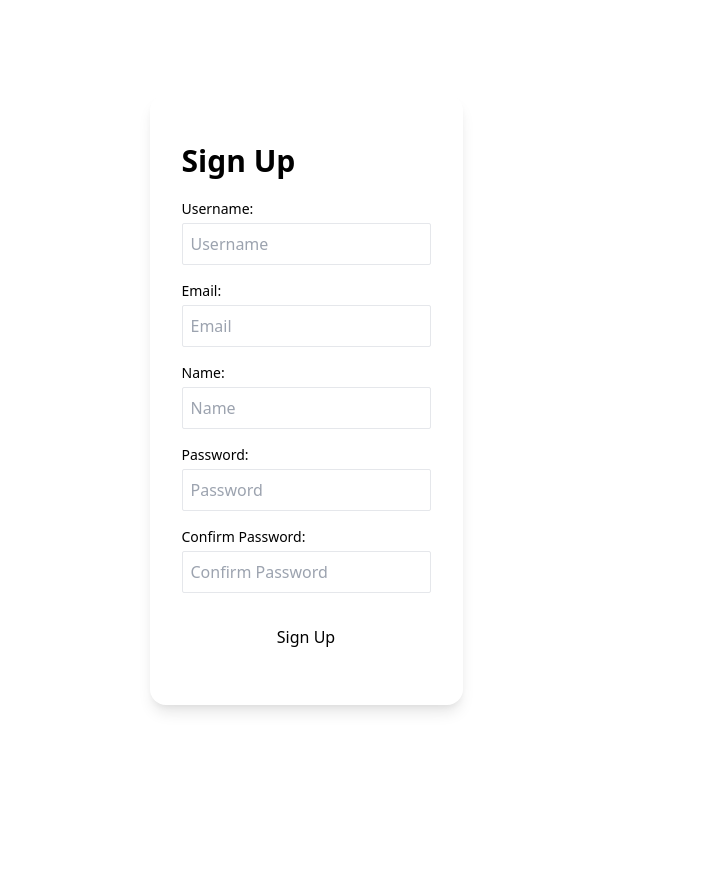
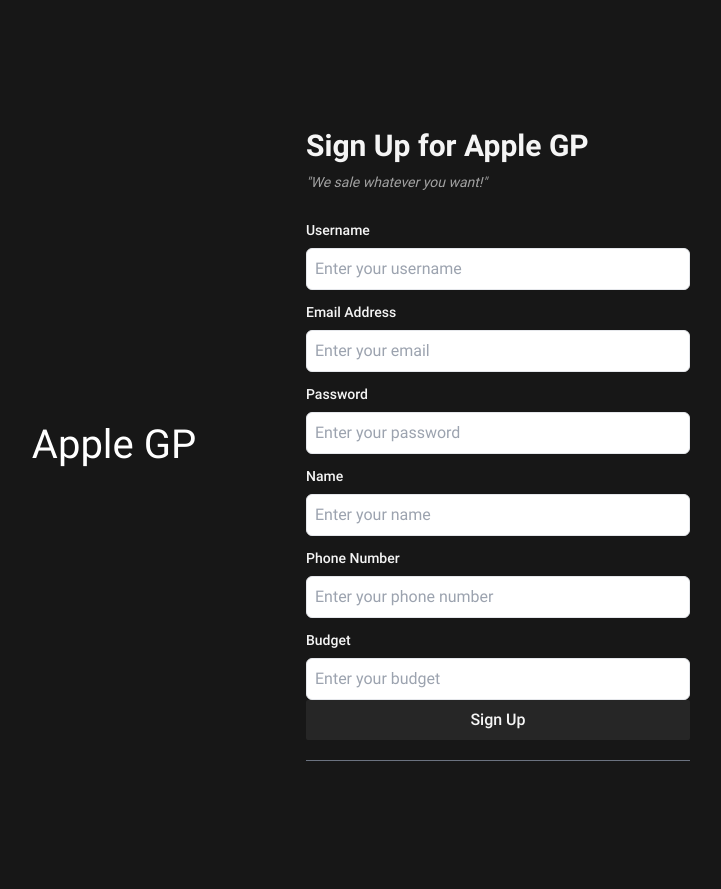
Before and after one commit to caideptrai/Apple, a Flask app: page /auth/register in a window 1280 px wide. Shown: the whole page, without its empty margins (334-1055 px from the left). Before the commit the page ends 712 px from the top, so only its background shows below. Run offline with Flask 3, Linux system fonts and the light colour scheme.

Commit message:
change logic auth.py

```diff
--- a/auth/auth.py
+++ b/auth/auth.py
@@ -1,41 +1,55 @@
-# from flask import Blueprint, render_template
-from flask import Blueprint, render_template, request, redirect, url_for, session, flash
-from werkzeug.security import check_password_hash, generate_password_hash
+from flask import Blueprint, render_template, request, redirect, url_for, session
+from werkzeug.security import generate_password_hash, check_password_hash
 from models import User, db
-
 
 auth_blueprint = Blueprint('auth', __name__, template_folder='templates')
 
 @auth_blueprint.route('/register', methods=['GET', 'POST'])
 def register():
     if request.method == 'POST':
+        # Lấy thông tin từ form
         username = request.form.get('username')
         email = request.form.get('email')
         password = request.form.get('password')
-        confirm_password = request.form.get('confirm-password')
-        name = request.form.get('name')  # Thêm dòng này để lấy giá trị tên từ form
+        name = request.form.get('name')
+        phone_number = request.form.get('phone_number')
+        budget = request.form.get('budget')
 
-        # Kiểm tra xác nhận mật khẩu và kiểm tra email đã tồn tại
-        if password != confirm_password:
-            flash('Passwords do not match!', 'error')
-            return redirect(url_for('auth.register'))
+        # Kiểm tra xem có bất kỳ trường nào trống không
+        if not (username and email and password and name and phone_number and budget):
+            error_message = 'Please fill in all fields.'
+            return render_template('register.html', error_message=error_message)
 
+        # Kiểm tra xem email đã được sử dụng chưa
         existing_user = User.query.filter_by(email=email).first()
         if existing_user:
-            flash('Email already exists. Please use a different email.', 'error')
-            return redirect(url_for('auth.register'))
+            error_message = 'Email already exists. Please use a different email.'
+            return render_template('register.html', error_message=error_message)
 
-        # Tạo một hash password và tạo một instance của User
+        # Tạo hash password
         hashed_password = generate_password_hash(password)
-        new_user = User(username=username, email=email, hash_password=hashed_password, name=name)  # Thêm name vào đây
 
-        # Thêm user mới vào cơ sở dữ liệu và chuyển hướng người dùng đến trang đăng nhập
+        # Tạo user mới
+        new_user = User(
+            username=username,
+            email=email,
+            hash_password=hashed_password,
+            role='customer',
+            name=name,
+            phone_number=phone_number,
+            budget=budget
+        )
+
+        # Thêm user mới vào cơ sở dữ liệu
         db.session.add(new_user)
         db.session.commit()
-        flash('Registered successfully. You can now log in.', 'success')
+
+        # Đăng ký thành công, chuyển hướng đến trang đăng nhập
         return redirect(url_for('auth.login'))
 
     return render_template('register.html')
+
+
 
 @auth_blueprint.route('/login', methods=['GET', 'POST'])
 def login():
--- a/auth/templates/register.html
+++ b/auth/templates/register.html
@@ -1,40 +1,51 @@
 <!DOCTYPE html>
 <html lang="en">
 <head>
-  <meta charset="UTF-8">
-  <meta name="viewport" content="width=device-width, initial-scale=1.0">
-  <!-- Add Tailwind CSS -->
-  <link href="https://cdn.jsdelivr.net/npm/tailwindcss@2.2.19/dist/tailwind.min.css" rel="stylesheet">
-  <title>Apple DP - Register</title>
+    <meta charset="UTF-8" />
+    <meta name="viewport" content="width=device-width, initial-scale=1.0" />
+    <link rel="stylesheet" href="../../static/output.css" />
+    <title>Apple GP - Register</title>
+    <style>
+        .bg-radial-dark {
+            background: radial-gradient(#252525,#1c1c1c);
+        }
+    </style>
 </head>
 <body>
-  <section class="bg-radial dark:bg-neutral-800 min-h-screen flex items-center justify-center">
-    <div class="py-12 px-8 flex bg-neutral-800 rounded-2xl shadow-lg max-w-md">
-      <form action="{{ url_for('auth.register') }}" method="POST" class="flex flex-col w-full">
-        <h2 class="text-neutral-900 dark:text-neutral-100 font-bold text-3xl mb-5">Sign Up</h2>
-        <div class="mb-4">
-          <label for="username" class="block text-sm text-neutral-900 dark:text-neutral-100 mb-1">Username:</label>
-          <input id="username" class="p-2 w-full rounded-sm border text-black" type="text" name="username" placeholder="Username">
+<section class="bg-radial-dark min-h-screen flex items-center justify-center">
+    <div class="py-32 px-52 flex bg-neutral-900 rounded-2xl shadow-lg max-w-5xl">
+        <div class="w-1/2 flex flex-col justify-center" style="font-size: 40px;">
+            <div class="text-left">
+                Apple GP
+            </div>
         </div>
-        <div class="mb-4">
-          <label for="email" class="block text-sm text-neutral-900 dark:text-neutral-100 mb-1">Email:</label>
-          <input id="email" class="p-2 w-full rounded-sm border text-black" type="text" name="email" placeholder="Email">
+
+        <div class="w-1/2 items-center">
+            <h2 class="text-neutral-100 font-bold text-3xl mb-2 w-96">Sign Up for Apple GP</h2>
+            <p class="text-sm italic text-neutral-400 mb-4">"We sale whatever you want!"</p>
+            <form action= {{ url_for('auth.register') }} method="POST" class="flex flex-col">
+                <p class="py-2 mt-1 text-sm font-medium text-neutral-100">Username</p>
+                <input class="p-2 w-96 rounded-md border text-black" type="text" name="username" placeholder="Enter your username">
+                <p class="py-2 mt-1 text-sm font-medium text-neutral-100">Email Address</p>
+                <input class="p-2 w-96 rounded-md border text-black" type="text" name="email" placeholder="Enter your email">
+                <p class="py-2 mt-1 text-sm font-medium text-neutral-100">Password</p>
+                <input class="p-2 w-96 rounded-md border text-black" type="password" name="password" placeholder="Enter your password">
+                <p class="py-2 mt-1 text-sm font-medium text-neutral-100">Name</p>
+                <input class="p-2 w-96 rounded-md border text-black" type="text" name="name" placeholder="Enter your name">
+                <p class="py-2 mt-1 text-sm font-medium text-neutral-100">Phone Number</p>
+                <input class="p-2 w-96 rounded-md border text-black" type="text" name="phone_number" placeholder="Enter your phone number">
+                <p class="py-2 mt-1 text-sm font-medium text-neutral-100">Budget</p>
+                <input class="p-2 w-96 rounded-md border text-black" type="text" name="budget" placeholder="Enter your budget">
+                <button type="submit" class="bg-neutral-800 rounded-sm py-2 text-neutral-100 font-medium w-96">Sign Up</button>
+            </form>
+            <div class="mt-5 w-60 grid text-gray-500 items-center">
+                <hr class="border-gray-500 border-solid w-96">
+            </div>
+            {% if error_message %}
+            <div class="text-red-500">{{ error_message }}</div>
+            {% endif %}
         </div>
-        <div class="mb-4">
-          <label for="name" class="block text-sm text-neutral-900 dark:text-neutral-100 mb-1">Name:</label>
-          <input id="name" class="p-2 w-full rounded-sm border text-black" type="text" name="name" placeholder="Name">
-        </div>
-        <div class="mb-4">
-          <label for="password" class="block text-sm text-neutral-900 dark:text-neutral-100 mb-1">Password:</label>
-          <input id="password" class="p-2 w-full rounded-sm border text-black" type="password" name="password" placeholder="Password">
-        </div>
-        <div class="mb-6">
-          <label for="confirm-password" class="block text-sm text-neutral-900 dark:text-neutral-100 mb-1">Confirm Password:</label>
-          <input id="confirm-password" class="p-2 w-full rounded-sm border text-black" type="password" name="confirm-password" placeholder="Confirm Password">
-        </div>
-        <button type="submit" class="bg-neutral-900 dark:bg-neutral-700 w-full rounded-sm py-2 text-neutral-900 dark:text-neutral-100 font-medium">Sign Up</button>
-      </form>
     </div>
-  </section>
+</section>
 </body>
 </html>
--- a/static/output.css
+++ b/static/output.css
@@ -707,10 +707,6 @@ video {
   margin-bottom: 1.25rem;
 }
 
-.mb-1 {
-  margin-bottom: 0.25rem;
-}
-
 .mb-10 {
   margin-bottom: 2.5rem;
 }
@@ -1105,10 +1101,6 @@ video {
 
 .max-w-\[800px\] {
   max-width: 800px;
-}
-
-.max-w-md {
-  max-width: 28rem;
 }
 
 .max-w-screen-md {
@@ -1561,21 +1553,11 @@ video {
   padding-right: 1.75rem;
 }
 
-.px-8 {
-  padding-left: 2rem;
-  padding-right: 2rem;
-}
-
 .px-9 {
   padding-left: 2.25rem;
   padding-right: 2.25rem;
 }
 
-.py-12 {
-  padding-top: 3rem;
-  padding-bottom: 3rem;
-}
-
 .py-2 {
   padding-top: 0.5rem;
   padding-bottom: 0.5rem;
@@ -1888,11 +1870,6 @@ video {
 .text-neutral-400 {
   --tw-text-opacity: 1;
   color: rgb(163 163 163 / var(--tw-text-opacity));
-}
-
-.text-neutral-900 {
-  --tw-text-opacity: 1;
-  color: rgb(23 23 23 / var(--tw-text-opacity));
 }
 
 .text-primaryColor {
@@ -2422,21 +2399,6 @@ body {
     background-color: rgb(55 65 81 / var(--tw-bg-opacity));
   }
 
-  .dark\:bg-neutral-700 {
-    --tw-bg-opacity: 1;
-    background-color: rgb(64 64 64 / var(--tw-bg-opacity));
-  }
-
-  .dark\:bg-neutral-800 {
-    --tw-bg-opacity: 1;
-    background-color: rgb(38 38 38 / var(--tw-bg-opacity));
-  }
-
-  .dark\:text-neutral-100 {
-    --tw-text-opacity: 1;
-    color: rgb(245 245 245 / var(--tw-text-opacity));
-  }
-
   .dark\:text-white {
     --tw-text-opacity: 1;
     color: rgb(255 255 255 / var(--tw-text-opacity));
```
Also changed, not shown: general/general.py (+29 -29 lines), instance/databaseproduct.db.
